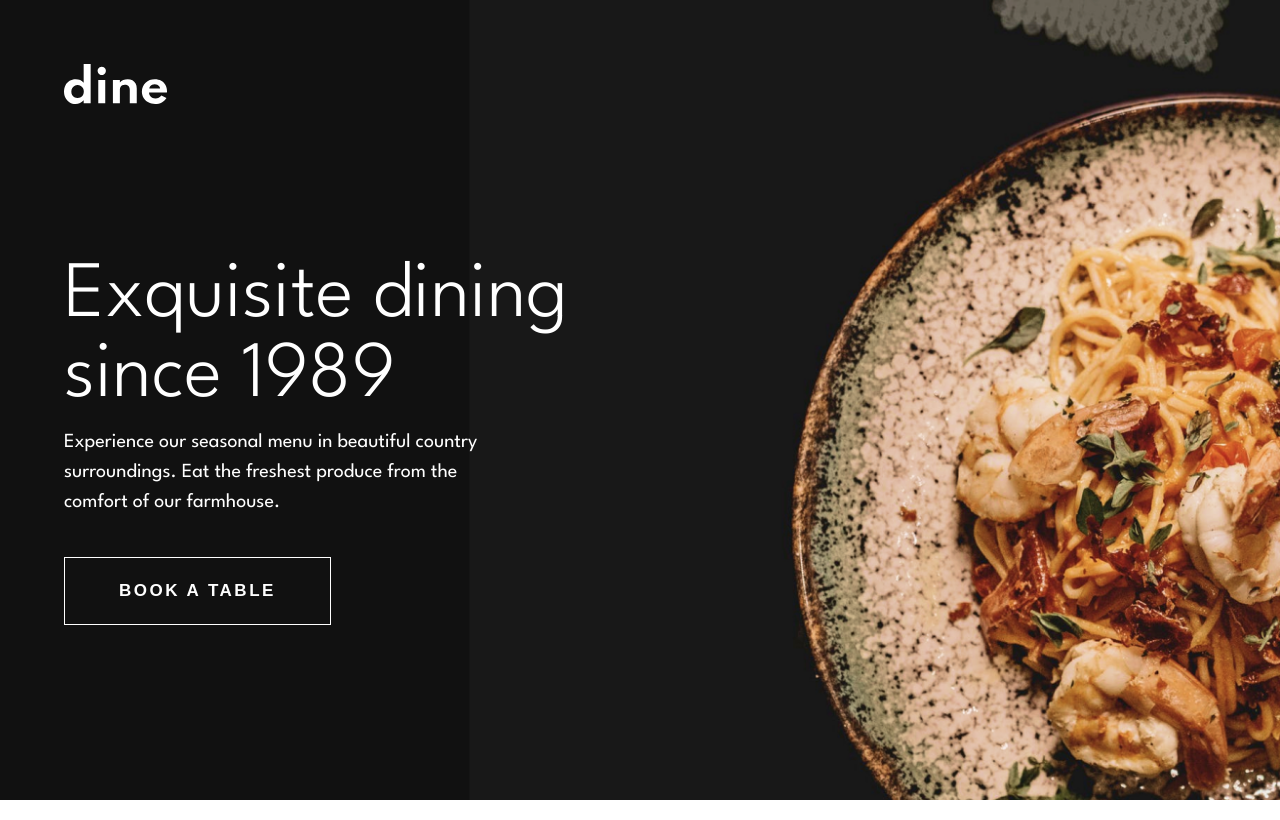
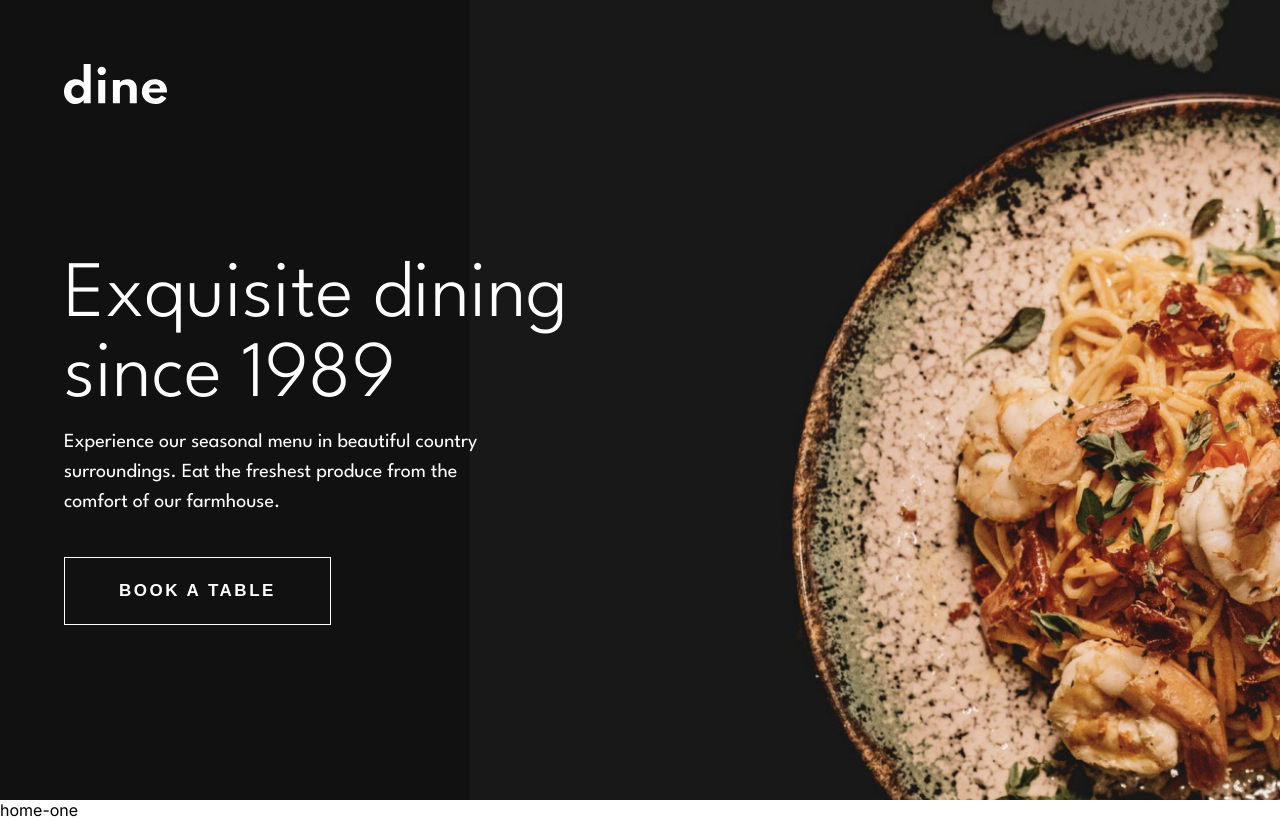
Before and after one commit to tornike2002/food-website, a Next.js app: page / in a window 1280 px wide. Built offline with nearby package versions, Linux system fonts and the light colour scheme.

Commit message:
added new folder components for destructuring huge components

```diff
--- a/src/app/page.tsx
+++ b/src/app/page.tsx
@@ -2,8 +2,10 @@
 import styled from "styled-components";
 import Image from "next/image";
 import Dine from "/public/assets/dine.svg";
+import HomeOne from "@/components/home-sections/home-one";
 export default function Home() {
   return (
+    <>
       <HomeHeader>
         <Image src={Dine} alt="Home logo" />
         <div className="home-wrapper">
@@ -19,6 +21,8 @@ export default function Home() {
           <button>BOOK A TABLE</button>
         </div>
       </HomeHeader>
+      <HomeOne />
+    </>
   );
 }
 const HomeHeader = styled.header`
--- /dev/null
+++ b/src/components/home-sections/home-one.tsx
@@ -0,0 +1,7 @@
+    import Image from "next/image"
+
+export default function HomeOne() {
+  return (
+    <div>home-one</div>
+  )
+}
```
Lines whose indentation alone changed are shown as unchanged.
